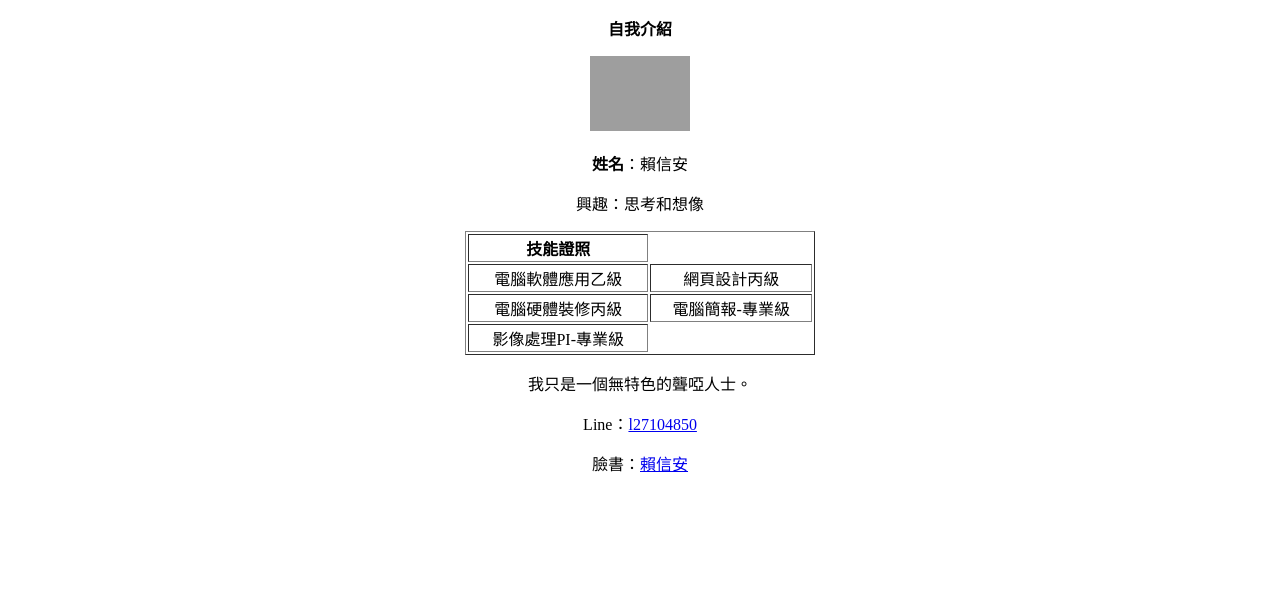
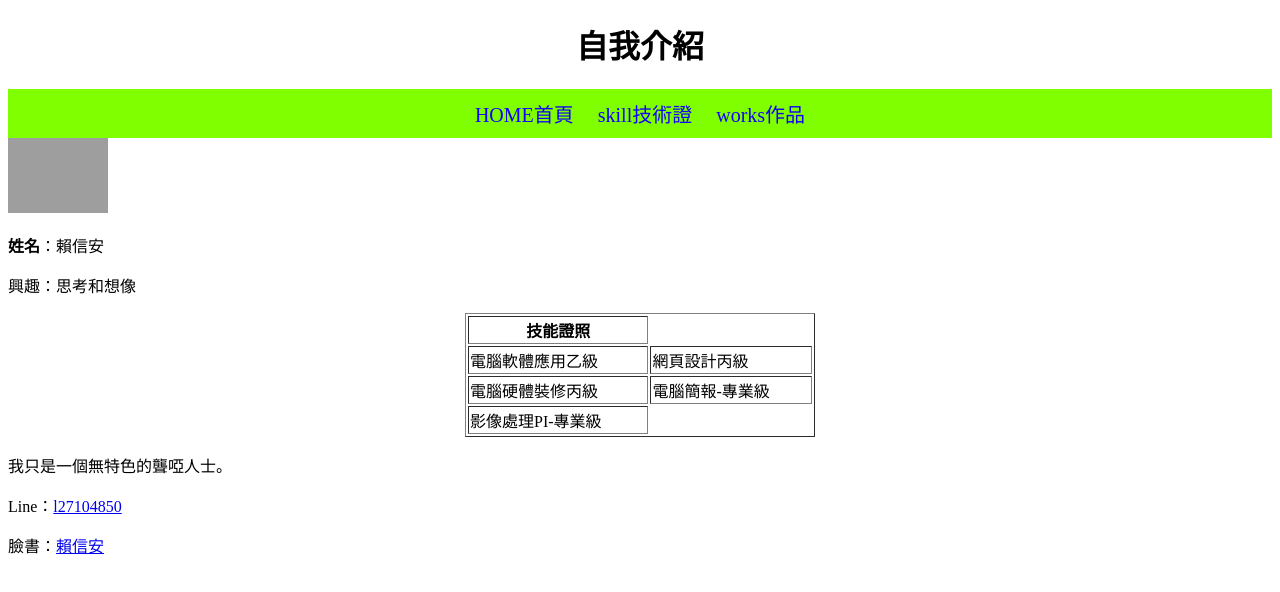
Before and after one commit to lax05jcsbpiongx/Loskdezpns, a plain HTML site: page index.html in a window 1280 px wide. Drawn offline with Linux system fonts and the light colour scheme; grey boxes are pictures that could not be loaded.

Commit message:
Add files via upload

```diff
--- a/index.html
+++ b/index.html
@@ -1,14 +1,23 @@
 <!DOCTYPE html>
-<html lang="zh-tw">
+<html lang="en">
 <head>
     <meta charset="UTF-8">
     <meta name="viewport" content="width=device-width, initial-scale=1.0">
     <title>標題就是我啦</title>
+    <link rel="stylesheet" href="style/style.css">
 </head>
-<body  align="center">
+<body>
 
-    <div>
-        <p><b>自我介紹</b></p>
+    <div  class="hel">
+        <h1>自我介紹</h1>
+    </div>
+    <div class="topnav"  >
+        <div style="text-align: center;height:50 px;margin-top: 10px;margin-bottom: 10px;">
+            <a href="#">HOME首頁</a>
+            <a href="#">skill技術證</a>
+            <a href="#">works作品</a>
+        </div>
+
     </div>
     <div>
         <img src="image/Wheatley動圖.gif" alt="頭像(替代真人)" title="這是我喜歡的人物 Wheatley" width="100">
@@ -37,7 +46,7 @@
 
     </div>
     <footer>
-        <p>Line：<a href="https://line.me/ti/p/HjZS41oKOt">l27104850</a> </p>
+        <p>Line：<a href="https://line.me/ti/p/HjZS41oKOt" class="kn">l27104850</a> </p>
         <p>臉書：<a href="https://www.facebook.com/profile.php?id=100003184606598">賴信安</a></p>
 
     </footer>
--- /dev/null
+++ b/style/style.css
@@ -0,0 +1,31 @@
+.hel{
+    text-align:center;
+
+}
+
+.topnav{
+    background-color: chartreuse;
+    overflow: hidden;
+}
+.topnav a{
+    color: rgb(20, 3, 246);
+    padding: 15px 10px;
+    text-decoration: none;
+    text-align: center;
+    font-size: 20px;
+
+
+}
+.topnav a:hover{
+    color: red;
+
+}
+.topnav a:active{
+    background-color: rgb(255, 0, 221);
+    color:rgb(60, 0, 255);
+
+}
+
+.kn:hover{
+    background-color:brown;
+}
```
